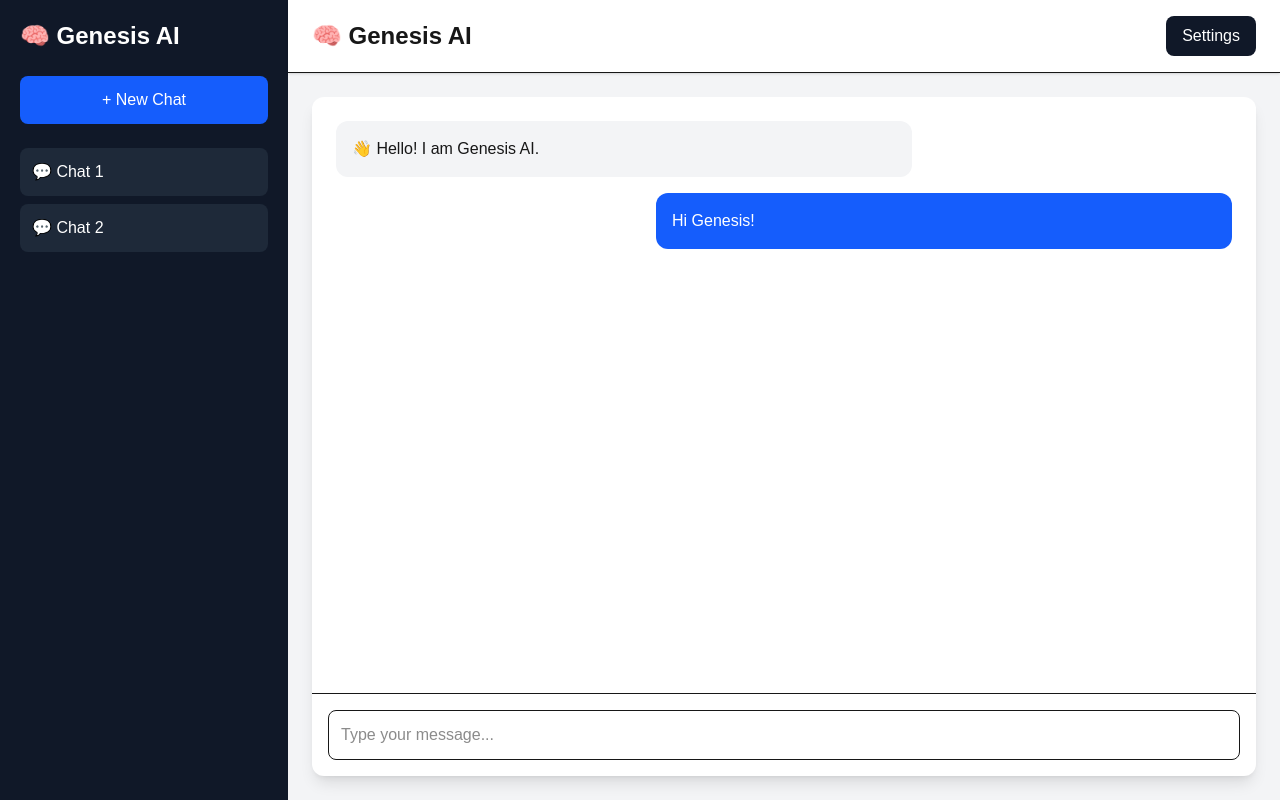
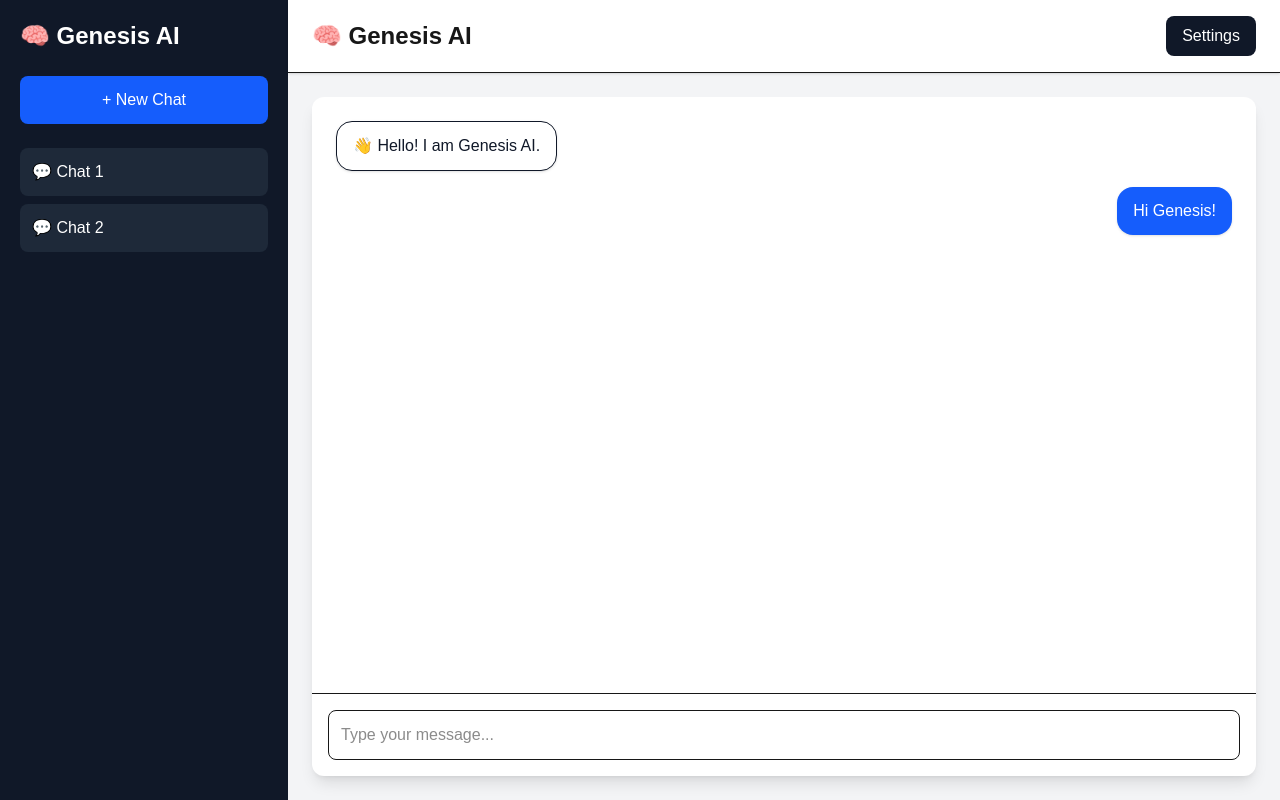
Before and after one commit to nexusinfinity360-sara/AI-Genesis, a Next.js app in the folder 01-frontend/: page / in a window 1280 px wide. Built offline with nearby package versions, Linux system fonts and the light colour scheme.

Commit message:
Milestone X: <feature>

```diff
--- /dev/null
+++ b/01-frontend/components/chat/ChatBubble.tsx
@@ -0,0 +1,29 @@
+type ChatBubbleProps = {
+  message: string;
+  role: "user" | "assistant";
+};
+
+export default function ChatBubble({
+  message,
+  role,
+}: ChatBubbleProps) {
+  const isUser = role === "user";
+
+  return (
+    <div
+      className={`flex ${
+        isUser ? "justify-end" : "justify-start"
+      }`}
+    >
+      <div
+        className={`max-w-[75%] rounded-2xl px-4 py-3 shadow ${
+          isUser
+            ? "bg-blue-600 text-white"
+            : "bg-white text-gray-900 border"
+        }`}
+      >
+        {message}
+      </div>
+    </div>
+  );
+}
--- a/01-frontend/components/chat/ChatWindow.tsx
+++ b/01-frontend/components/chat/ChatWindow.tsx
@@ -1,18 +1,31 @@
+import ChatBubble from "./ChatBubble";
+
 export default function ChatWindow() {
+  const messages = [
+    {
+      id: 1,
+      role: "assistant",
+      message: "👋 Hello! I am Genesis AI.",
+    },
+    {
+      id: 2,
+      role: "user",
+      message: "Hi Genesis!",
+    },
+  ];
+
   return (
     <div className="flex h-full flex-col rounded-xl bg-white shadow-lg">
-      {/* Messages */}
       <div className="flex-1 space-y-4 overflow-y-auto p-6">
-        <div className="max-w-xl rounded-xl bg-gray-100 p-4">
-          👋 Hello! I am Genesis AI.
-        </div>
-
-        <div className="ml-auto max-w-xl rounded-xl bg-blue-600 p-4 text-white">
-          Hi Genesis!
-        </div>
+        {messages.map((msg) => (
+          <ChatBubble
+            key={msg.id}
+            message={msg.message}
+            role={msg.role as "user" | "assistant"}
+          />
+        ))}
       </div>
 
-      {/* Input Area */}
       <div className="border-t p-4">
         <input
           type="text"
--- /dev/null
+++ b/01-frontend/components/chat/MessageList.tsx
@@ -0,0 +1,28 @@
+import ChatBubble from "./ChatBubble";
+
+const messages = [
+  {
+    id: 1,
+    role: "assistant" as const,
+    message: "👋 Hello! I am Genesis AI. How can I help you today?",
+  },
+  {
+    id: 2,
+    role: "user" as const,
+    message: "Hi Genesis! Build me an AI platform.",
+  },
+];
+
+export default function MessageList() {
+  return (
+    <div className="flex flex-1 flex-col gap-4 overflow-y-auto p-6">
+      {messages.map((msg) => (
+        <ChatBubble
+          key={msg.id}
+          role={msg.role}
+          message={msg.message}
+        />
+      ))}
+    </div>
+  );
+}
```
